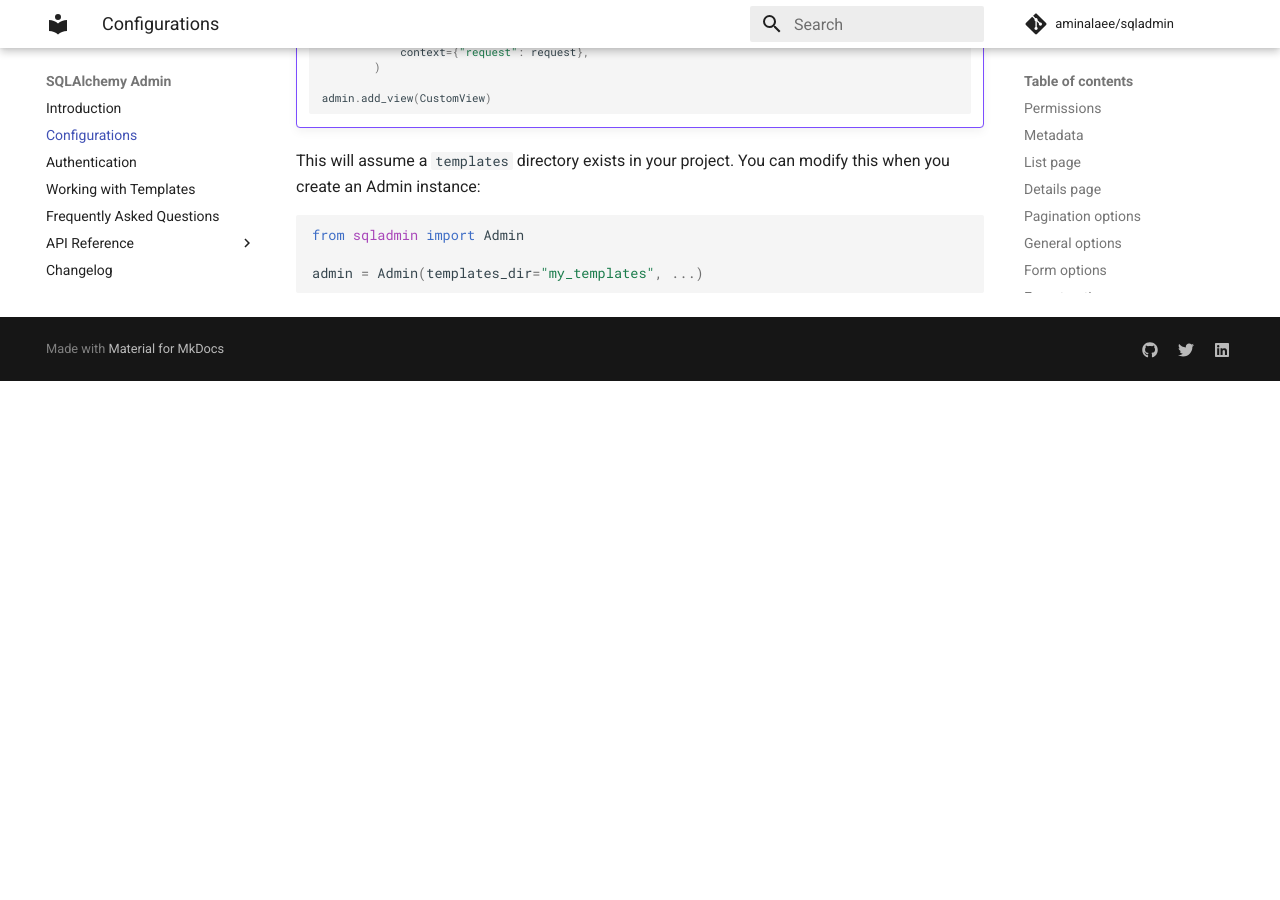
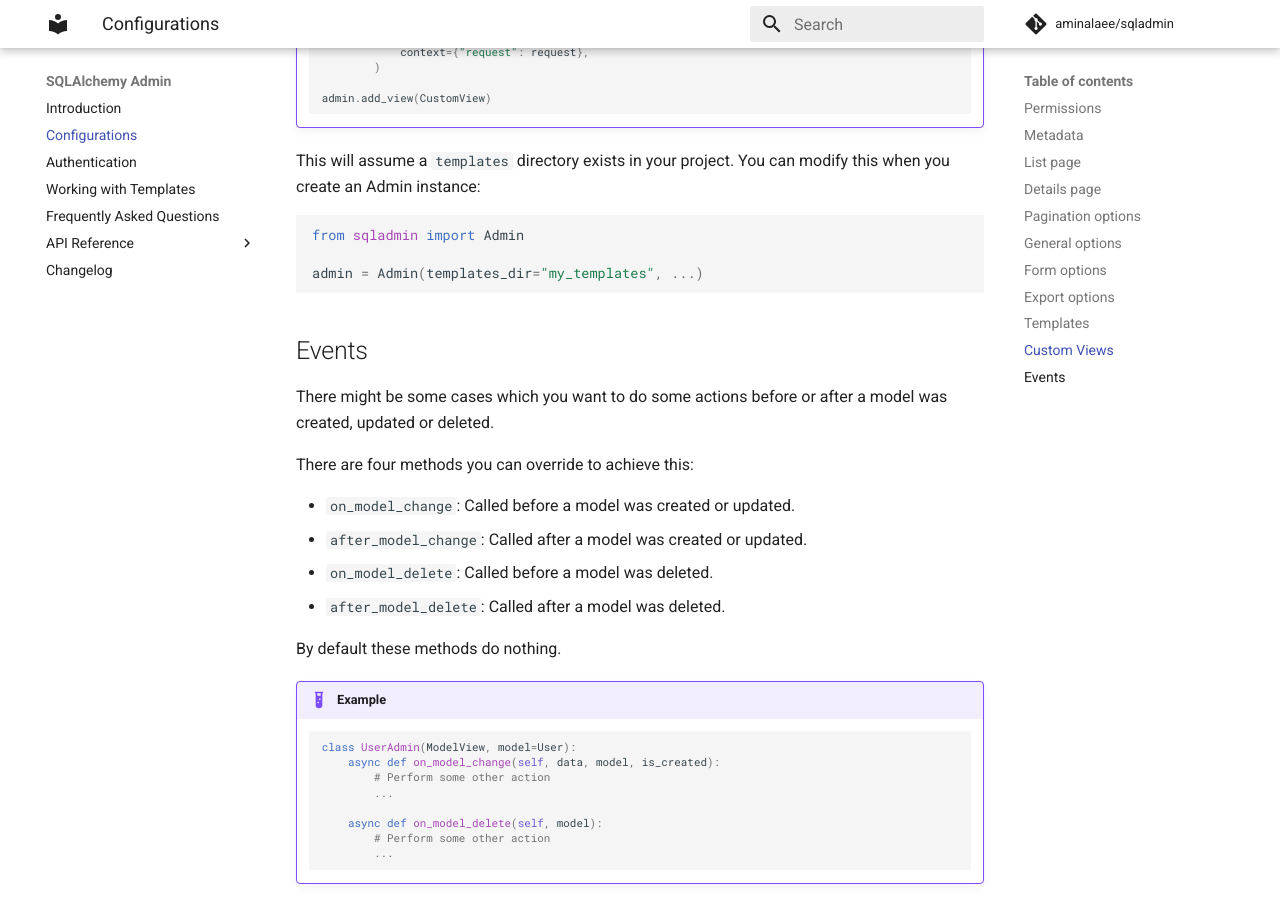
Before and after one commit to aminalaee/sqladmin, an MkDocs documentation site: the page built from docs/configurations.md, in a window 1280 px wide and 900 px high, scrolled down 6246 px. Built offline with MkDocs 1.6.1 and Material for MkDocs 9.7.7, drawn with Linux system fonts in a browser that asks for light colours; comment, search, counter and statistics services are not loaded; before the commit the page ends 6627 px from its top, so only the background shows below that.

Commit message:
Add events docs (#355)

````diff
--- a/docs/configurations.md
+++ b/docs/configurations.md
@@ -282,3 +282,30 @@
 
 admin = Admin(templates_dir="my_templates", ...)
 ```
+
+## Events
+
+There might be some cases which you want to do some actions
+before or after a model was created, updated or deleted.
+
+There are four methods you can override to achieve this:
+
+* `on_model_change`: Called before a model was created or updated.
+* `after_model_change`: Called after a model was created or updated.
+* `on_model_delete`: Called before a model was deleted.
+* `after_model_delete`: Called after a model was deleted.
+
+By default these methods do nothing.
+
+!!! example
+
+    ```python
+    class UserAdmin(ModelView, model=User):
+        async def on_model_change(self, data, model, is_created):
+            # Perform some other action
+            ...
+
+        async def on_model_delete(self, model):
+            # Perform some other action
+            ...
+    ```
````
Also changed, not shown: docs/api_reference/model_view.md (+4 -0 lines).
